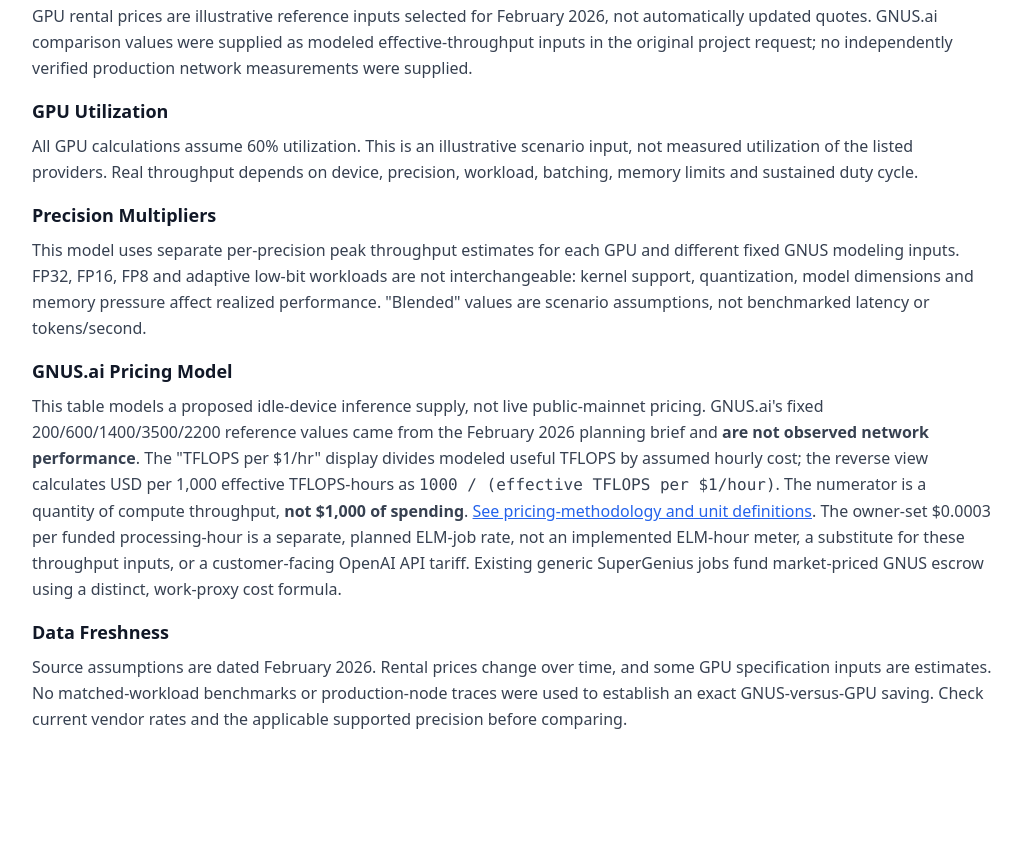
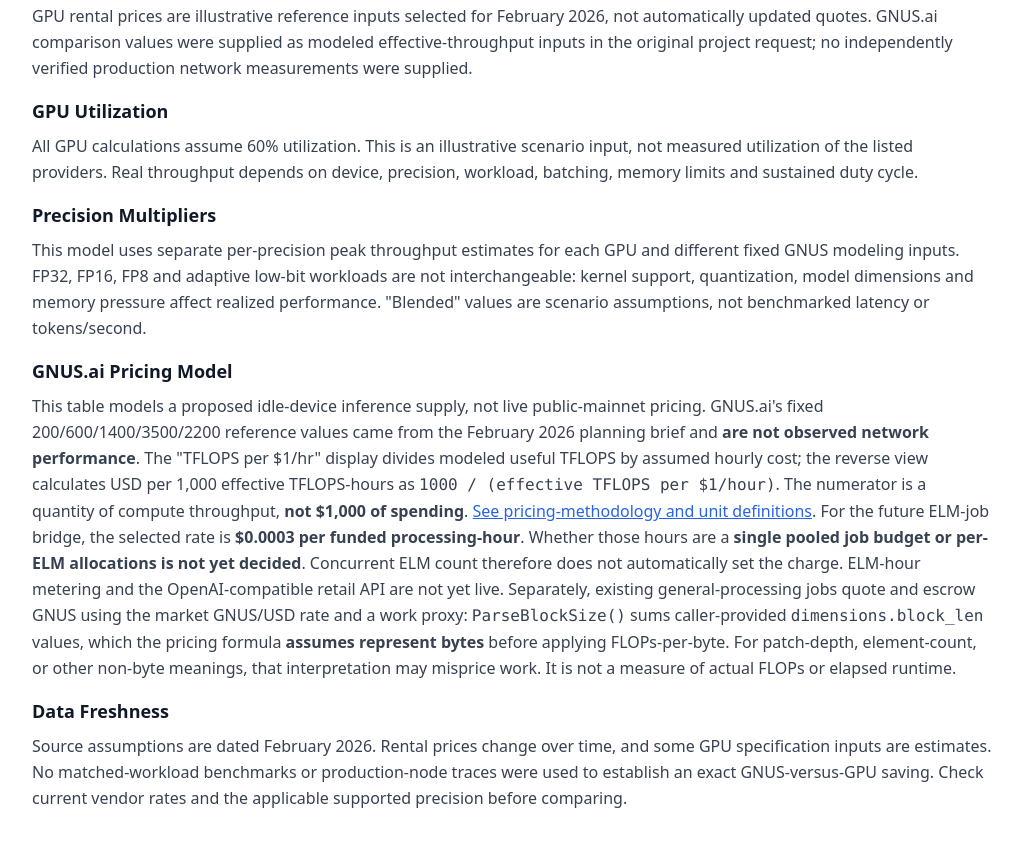
Before and after one commit to GeniusVentures/gnus-ai-pricing, a website: page index.html in a window 1280 px wide. Shown: the part 841-1684 px from the top of the page, without its empty margins (128-1150 px from the left). Before the commit the page ends 1605 px from the top, so only its background shows below. Drawn offline with nearby package versions, Linux system fonts and the light colour scheme.

Commit message:
docs(pricing): preserve pooled-hour ambiguity and explain native block_len cost units

```diff
--- a/index.html
+++ b/index.html
@@ -302,10 +302,19 @@
             <a class="underline text-blue-600"
                href="https://docs.gnus.ai/about-gnus.ai/features-and-benefits/pricing-methodology/"
                target="_blank" rel="noopener noreferrer">See pricing-methodology and unit definitions</a>.
-            The owner-set $0.0003 per funded processing-hour is a separate, planned ELM-job rate,
-            not an implemented ELM-hour meter, a substitute for these throughput inputs, or
-            a customer-facing OpenAI API tariff. Existing generic SuperGenius jobs fund
-            market-priced GNUS escrow using a distinct, work-proxy cost formula.
+            For the future ELM-job bridge, the selected rate is
+            <strong>$0.0003 per funded processing-hour</strong>.
+            Whether those hours are a <strong>single pooled job budget or per-ELM
+            allocations is not yet decided</strong>. Concurrent ELM count therefore
+            does not automatically set the charge. ELM-hour metering and the
+            OpenAI-compatible retail API are not yet live. Separately, existing
+            general-processing jobs quote and escrow GNUS using the market GNUS/USD
+            rate and a work proxy: <code>ParseBlockSize()</code> sums caller-provided
+            <code>dimensions.block_len</code> values, which the pricing formula
+            <strong>assumes represent bytes</strong> before applying FLOPs-per-byte.
+            For patch-depth, element-count, or other non-byte meanings, that
+            interpretation may misprice work. It is not a measure of actual FLOPs
+            or elapsed runtime.
         </p>
 
         <h3 class="text-lg font-semibold mt-4 mb-2">Data Freshness</h3>
```
Also changed, not shown: README.md.
